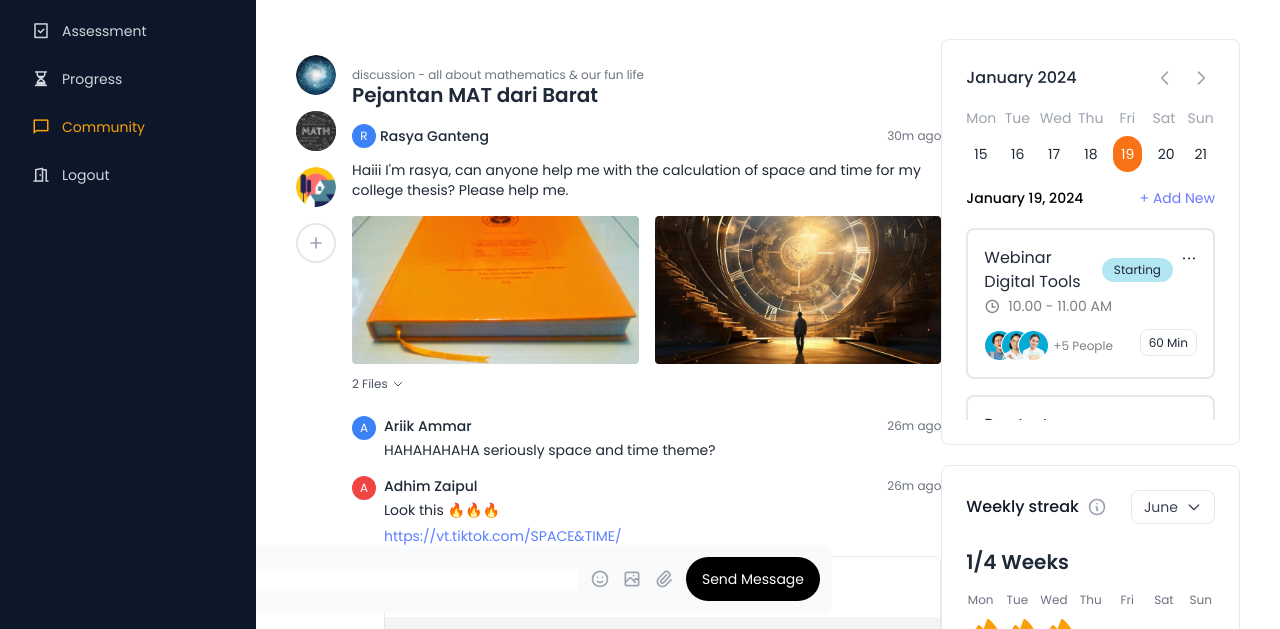
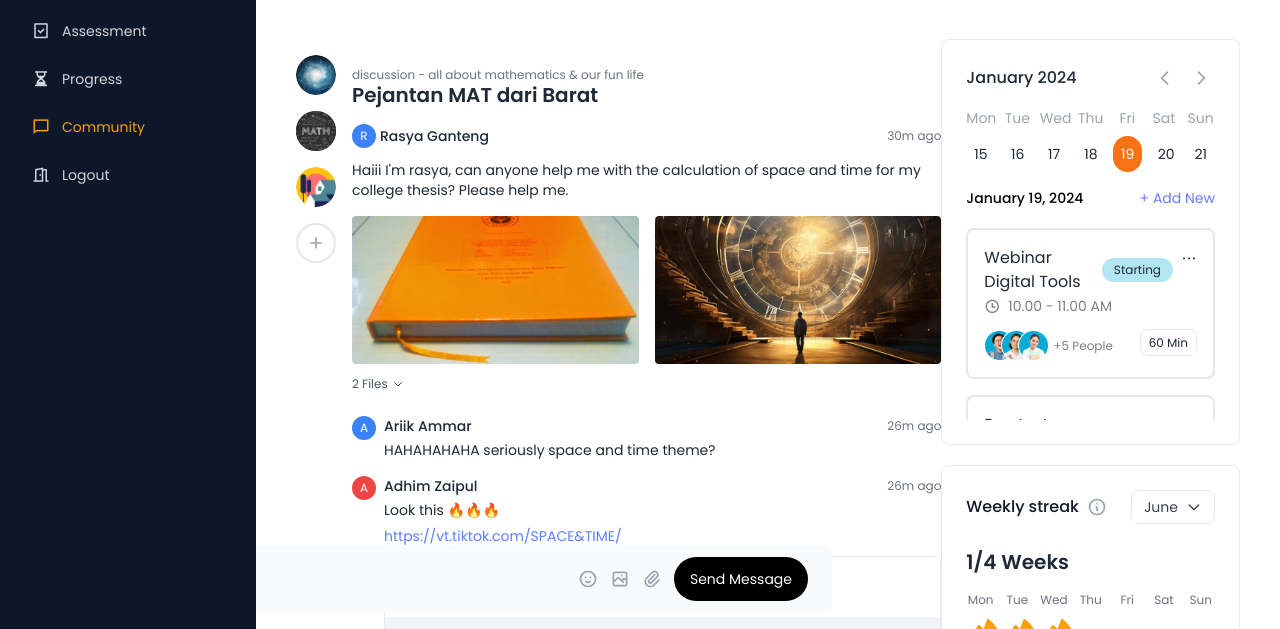
Before and after one commit to TegarDevApps/dinus-academya, a website: page community-guru.html in a window 1280 px wide. Shown: the part 171-800 px from the top of the page. Drawn offline with nearby package versions, Linux system fonts and the light colour scheme.

Commit message:
Update community-guru.html

```diff
--- a/community-guru.html
+++ b/community-guru.html
@@ -791,8 +791,8 @@
                     <div class="fixed bottom-0 left-0 right-96 p-4 bg-gray-50 w-full lg:w-auto xl:w-auto md:w-auto xl:bg-transparent lg:bg-transparent md:bg-transparent">
                         <div class="max-w-3xl mx-auto">
                             <div class="flex items-center gap-3 bg-gray-50 rounded-lg p-3">
-                                <input type="text" placeholder="Type your message" class="flex-1 text-sm outline-none">
-                                <div class="flex items-center gap-3">
+                                <input type="text" placeholder="Type your message" class="flex-1 text-sm outline-none bg-transparent">
+                                <div class="flex items-center gap-3 me-3">
                                     <button class="text-gray-400 hover:text-gray-600">
                                         <svg class="w-5 h-5" viewBox="0 0 24 24" fill="none" stroke="currentColor">
                                             <path stroke-linecap="round" stroke-linejoin="round" stroke-width="2" d="M14.828 14.828a4 4 0 01-5.656 0M9 10h.01M15 10h.01M21 12a9 9 0 11-18 0 9 9 0 0118 0z" />
```
